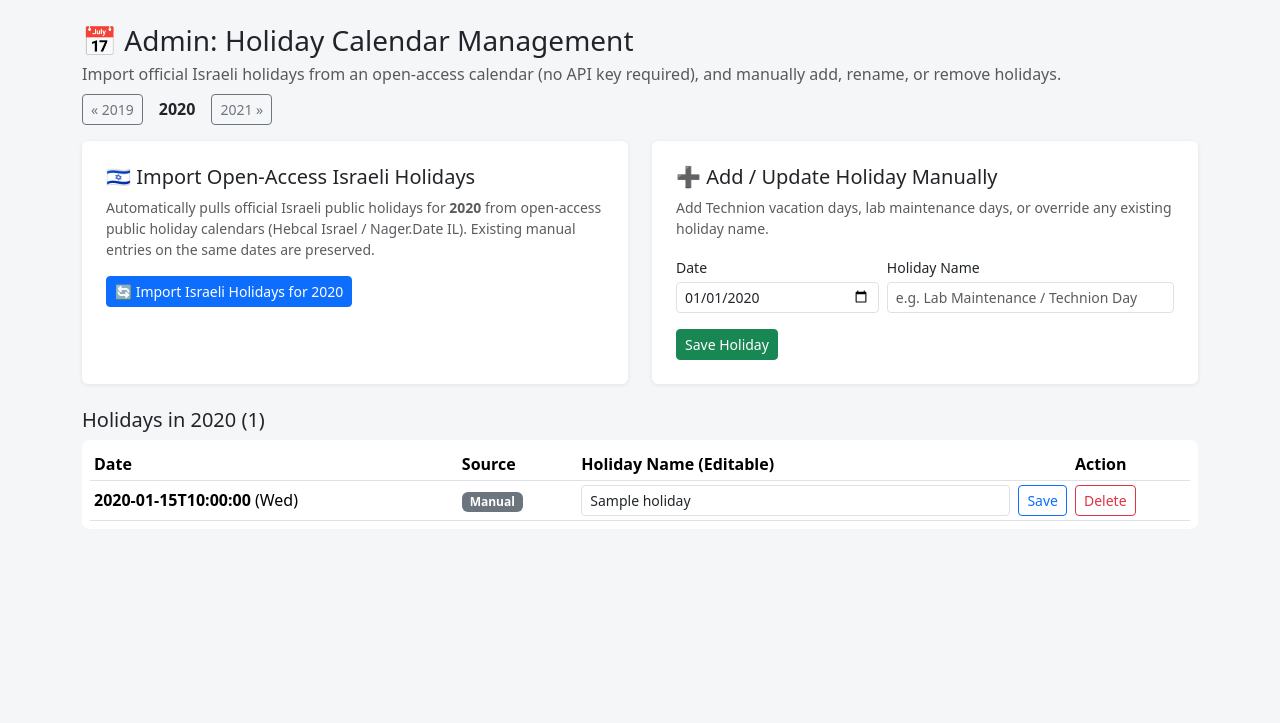
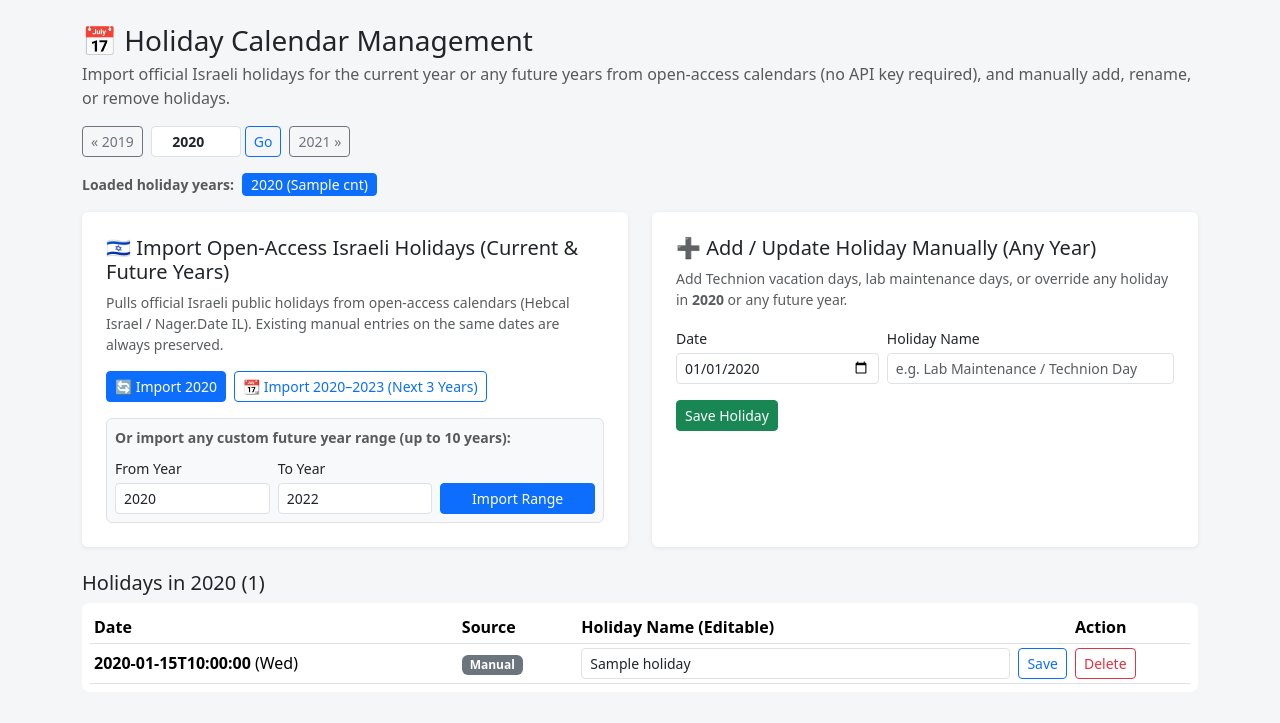
Before and after one commit to RotemShapira/caelab_calender, a Python web app: template lab-scheduler/app/templates/admin_holidays.html in a window 1280 px wide. Shown: the part 56-779 px from the top of the page. Run offline with Jinja, Linux system fonts and the light colour scheme; the template is opened without the code that fills it: most values are stand-ins (such as "Sample title", 1, 10 or a date in 2020).

Commit message:
Add Lab Manager role and future-years holiday calendar import/management

```diff
--- a/lab-scheduler/app/templates/admin_holidays.html
+++ b/lab-scheduler/app/templates/admin_holidays.html
@@ -1,18 +1,37 @@
 {% extends "base.html" %}
-{% block title %}Admin: Holidays{% endblock %}
+{% block title %}Holidays Calendar Management{% endblock %}
 {% block content %}
-<div class="d-flex justify-content-between align-items-center flex-wrap gap-2 mb-3">
+<div class="d-flex justify-content-between align-items-center flex-wrap gap-3 mb-3">
     <div>
-        <h3 class="mb-1">📅 Admin: Holiday Calendar Management</h3>
+        <h3 class="mb-1">📅 Holiday Calendar Management</h3>
         <p class="text-muted mb-0">
-            Import official Israeli holidays from an open-access calendar (no API key required), and manually add, rename, or remove holidays.
+            Import official Israeli holidays for the current year or any future years from open-access calendars (no API key required), and manually add, rename, or remove holidays.
         </p>
     </div>
-    <div class="d-flex align-items-center gap-2">
+    <div class="d-flex align-items-center flex-wrap gap-2">
         <a href="/admin/holidays?year={{ selected_year - 1 }}" class="btn btn-outline-secondary btn-sm">&laquo; {{ selected_year - 1 }}</a>
-        <span class="fw-bold px-2">{{ selected_year }}</span>
+        <form method="get" action="/admin/holidays" class="d-flex align-items-center gap-1 mb-0">
+            <input type="number" class="form-control form-control-sm text-center fw-bold" name="year"
+                   min="2020" max="2100" value="{{ selected_year }}" style="width: 90px;" title="Jump to any year">
+            <button type="submit" class="btn btn-sm btn-outline-primary">Go</button>
+        </form>
         <a href="/admin/holidays?year={{ selected_year + 1 }}" class="btn btn-outline-secondary btn-sm">{{ selected_year + 1 }} &raquo;</a>
     </div>
+</div>
+
+<!-- Loaded Years Quick-Jump Pills -->
+<div class="mb-3 d-flex align-items-center flex-wrap gap-2 small">
+    <span class="text-muted fw-semibold">Loaded holiday years:</span>
+    {% if not loaded_years %}
+        <span class="text-muted fst-italic">None yet</span>
+    {% else %}
+        {% for y, cnt in loaded_years %}
+        <a href="/admin/holidays?year={{ y }}"
+           class="btn btn-sm py-0 px-2 {% if y == selected_year %}btn-primary{% else %}btn-outline-secondary{% endif %}">
+            {{ y }} ({{ cnt }})
+        </a>
+        {% endfor %}
+    {% endif %}
 </div>
 
 {% if msg %}
@@ -23,28 +42,56 @@
 {% endif %}
 
 <div class="row g-4 mb-4">
-    <!-- Import from Open-Access Israeli Holidays Calendar -->
+    <!-- Import Current or Future Years from Open-Access Israeli Holidays Calendar -->
     <div class="col-lg-6">
         <div class="card p-4 h-100">
-            <h5 class="mb-2">🇮🇱 Import Open-Access Israeli Holidays</h5>
+            <h5 class="mb-2">🇮🇱 Import Open-Access Israeli Holidays (Current &amp; Future Years)</h5>
             <p class="text-muted small mb-3">
-                Automatically pulls official Israeli public holidays for <strong>{{ selected_year }}</strong> from open-access public holiday calendars (Hebcal Israel / Nager.Date IL). Existing manual entries on the same dates are preserved.
+                Pulls official Israeli public holidays from open-access calendars (Hebcal Israel / Nager.Date IL). Existing manual entries on the same dates are always preserved.
             </p>
-            <form method="post" action="/admin/holidays/sync">
-                <input type="hidden" name="year" value="{{ selected_year }}">
-                <button type="submit" class="btn btn-primary btn-sm">
-                    🔄 Import Israeli Holidays for {{ selected_year }}
-                </button>
+            <div class="d-flex flex-wrap gap-2 mb-3">
+                <form method="post" action="/admin/holidays/sync" class="d-inline">
+                    <input type="hidden" name="year" value="{{ selected_year }}">
+                    <button type="submit" class="btn btn-primary btn-sm">
+                        🔄 Import {{ selected_year }}
+                    </button>
+                </form>
+                <form method="post" action="/admin/holidays/sync" class="d-inline">
+                    <input type="hidden" name="year" value="{{ current_year }}">
+                    <input type="hidden" name="end_year" value="{{ current_year + 3 }}">
+                    <button type="submit" class="btn btn-outline-primary btn-sm">
+                        📆 Import {{ current_year }}–{{ current_year + 3 }} (Next 3 Years)
+                    </button>
+                </form>
+            </div>
+
+            <form method="post" action="/admin/holidays/sync" class="p-2 bg-light rounded border">
+                <div class="small fw-semibold text-muted mb-2">Or import any custom future year range (up to 10 years):</div>
+                <div class="row g-2 align-items-end">
+                    <div class="col-4">
+                        <label class="form-label small mb-1">From Year</label>
+                        <input type="number" class="form-control form-control-sm" name="year"
+                               min="2020" max="2100" value="{{ selected_year }}" required>
+                    </div>
+                    <div class="col-4">
+                        <label class="form-label small mb-1">To Year</label>
+                        <input type="number" class="form-control form-control-sm" name="end_year"
+                               min="2020" max="2100" value="{{ selected_year + 2 }}" required>
+                    </div>
+                    <div class="col-4">
+                        <button type="submit" class="btn btn-sm btn-primary w-100">Import Range</button>
+                    </div>
+                </div>
             </form>
         </div>
     </div>
 
-    <!-- Add or Override a Single Holiday Manually -->
+    <!-- Add or Override a Single Holiday Manually (any year) -->
     <div class="col-lg-6">
         <div class="card p-4 h-100">
-            <h5 class="mb-2">➕ Add / Update Holiday Manually</h5>
+            <h5 class="mb-2">➕ Add / Update Holiday Manually (Any Year)</h5>
             <p class="text-muted small mb-3">
-                Add Technion vacation days, lab maintenance days, or override any existing holiday name.
+                Add Technion vacation days, lab maintenance days, or override any holiday in <strong>{{ selected_year }}</strong> or any future year.
             </p>
             <form method="post" action="/admin/holidays/add">
                 <div class="row g-2">
@@ -69,7 +116,7 @@
 <h5>Holidays in {{ selected_year }} ({{ holidays|length }})</h5>
 {% if not holidays %}
     <div class="alert alert-info">
-        No holidays saved for {{ selected_year }} yet. Click <strong>Import Israeli Holidays for {{ selected_year }}</strong> above to load the open-access Israeli calendar, or add them manually.
+        No holidays saved for {{ selected_year }} yet. Click <strong>Import {{ selected_year }}</strong> above to load the open-access Israeli calendar, or add them manually.
     </div>
 {% else %}
 <div class="table-responsive">
--- a/lab-scheduler/app/templates/base.html
+++ b/lab-scheduler/app/templates/base.html
@@ -15,9 +15,9 @@
                 <a class="nav-link" href="/">New Booking</a>
                 <a class="nav-link" href="/dashboard">Devices Schedule</a>
                 <a class="nav-link" href="/potentiostats">⚡ Potentiostats</a>
-                {% if request.state.user and request.state.user.role == 'admin' %}
+                {% if request.state.user and request.state.user.role in ('admin', 'manager') %}
                 <a class="nav-link" href="/history">History</a>
-                <a class="nav-link" href="/admin">Admin</a>
+                <a class="nav-link" href="/admin">{% if request.state.user.role == 'admin' %}Admin{% else %}Manage{% endif %}</a>
                 <a class="nav-link" href="/admin/holidays">Holidays</a>
                 {% else %}
                 <a class="nav-link" href="/admin">Admin</a>
@@ -27,9 +27,13 @@
             <div class="navbar-nav align-items-center gap-2">
                 <span class="navbar-text text-light small me-1">
                     👤 <strong>{{ request.state.user.username }}</strong>
-                    {% if request.state.user.role == 'admin' %}<span class="badge bg-warning text-dark ms-1">Admin</span>{% endif %}
+                    {% if request.state.user.role == 'admin' %}
+                        <span class="badge bg-warning text-dark ms-1">Admin</span>
+                    {% elif request.state.user.role == 'manager' %}
+                        <span class="badge bg-info text-dark ms-1">Lab Manager</span>
+                    {% endif %}
                 </span>
-                {% if request.state.user.role == 'user' %}
+                {% if request.state.user.role in ('user', 'manager') %}
                 <a class="btn btn-sm btn-outline-light" href="/account">Password</a>
                 {% endif %}
                 <form method="post" action="/logout" class="d-inline mb-0">
```
Also changed, not shown: lab-scheduler/app/auth.py (+57 -23 lines), lab-scheduler/app/main.py (+100 -25 lines), lab-scheduler/app/models.py (+5 -2 lines), lab-scheduler/app/templates/admin.html (+32 -3 lines).
